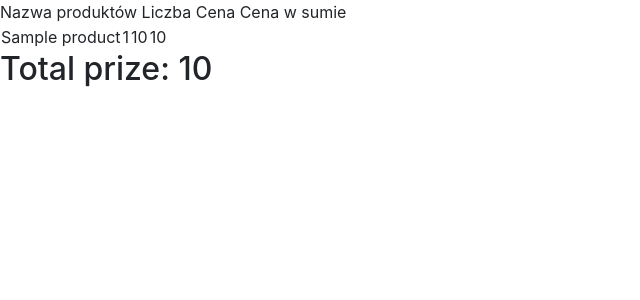
After one commit to Calvitium/IUM_microservice, a FastAPI app: template templates/cart_template.html in a window 1280 px wide. The commit adds this page. Shown: the top 300 px of the page, without its empty margins (0-640 px from the left). Run offline with FastAPI, Linux system fonts and the light colour scheme; the template is opened without the code that fills it: most values are stand-ins (such as "Sample title", 1, 10 or a date in 2020); some libraries are stand-ins or nearby versions.

Commit message:
Added catalog and cart

```diff
--- a/main.py
+++ b/main.py
@@ -8,7 +8,15 @@ templates = Jinja2Templates(directory='templates')
 
 @app.get("/")
 def root(request: Request):
-    return templates.TemplateResponse("root_template.html", {"request": request, "message": "Hello world!"})
+    products = [{"name":"God of War","count":2,"price":29.99,"id":1},\
+               {"name":"Celeste","count":3,"price":9.99,"id":2}]
+
+    return templates.TemplateResponse("root_template.html", {"request": request, "message": "Hell world!","products":products})
+
+@app.post("/add_to_cart")
+def add_to_cart(request: Request):
+    id = request.forms.get("id")
+    print(id)
 
 
 if __name__ == "__main__":
--- /dev/null
+++ b/templates/cart_template.html
@@ -0,0 +1,37 @@
+<!DOCTYPE html>
+<html lang="en">
+<head>
+    <link href="http://netdna.bootstrapcdn.com/bootstrap/4.0.0/css/bootstrap.min.css" rel="stylesheet" media="screen">
+    <meta charset="UTF-8">
+    <title>Koszyk zakupów</title>
+</head>
+{% set total_prize =  namespace(value=0) %}
+<body>
+    <thead>
+        <tr>
+            <th scope="col">Nazwa produktów</th>
+            <th scope="col">Liczba</th>
+            <th scope="col">Cena</th>
+            <th scope="col">Cena w sumie</th>
+        </tr>
+    </thead>
+    <table>
+        {%  for product in products %}
+        <tr>
+            <td class="product_name">{{ product.name }}</td>
+            <td class="count">{{product.count}}</td>
+            <td class="price">
+                 {{ product.price }}
+            </td>
+            <td class="total_prize">{{ product.price * product.count }}</td>
+        </tr>
+        {% set total_prize.value = total_prize.value +  product.price * product.count %}
+        {% endfor %}
+    </table>
+
+    <h2>Total prize: {{total_prize.value  }}</h2>
+
+    <script src="http://netdna.bootstrapcdn.com/bootstrap/4.0.0/js/bootstrap.min.js"></script>
+
+</body>
+</html>
```
Also changed, not shown: templates/root_template.html (+32 -2 lines), 1 other file.
